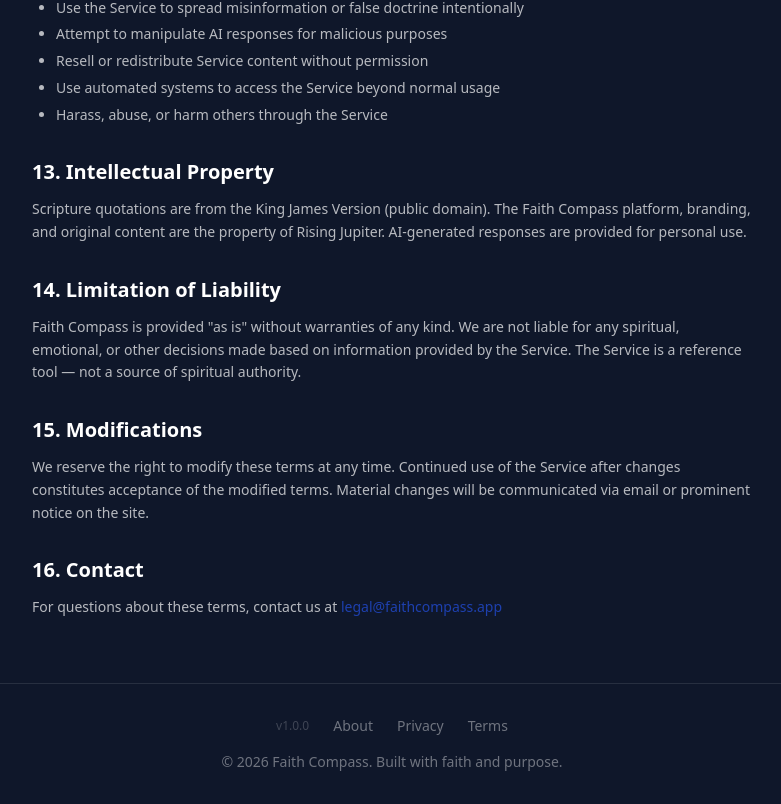
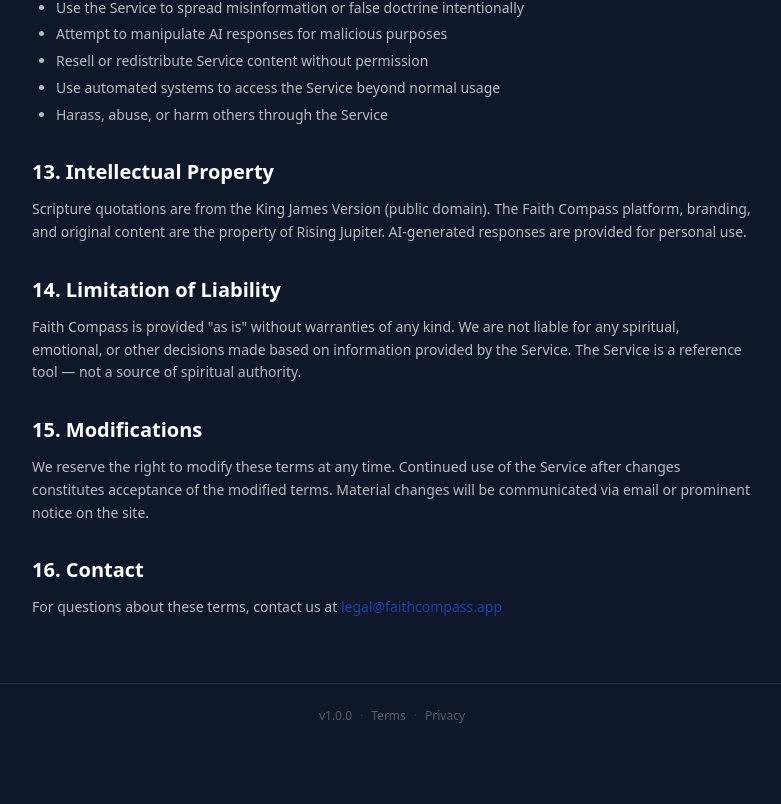
Before and after one commit to Othello16/faith-compass, a Next.js app: page /terms in a window 1280 px wide. Shown: the part 2009-2813 px from the top of the page, without its empty margins (248-1029 px from the left). After the commit the page ends 2757 px from the top, so only its background shows below. Built offline with nearby package versions, Linux system fonts and the light colour scheme.

Commit message:
fix: commit remaining Ralph Sprint 1 files — Footer in layout, clean privacy/terms inline footers

```diff
--- a/src/app/layout.tsx
+++ b/src/app/layout.tsx
@@ -4,6 +4,7 @@
 import CookieConsent from '@/components/CookieConsent'
 import FloatingCompass from '@/components/FloatingCompass'
 import InstallPrompt from '@/components/InstallPrompt'
+import Footer from '@/components/Footer'
 
 export const viewport: Viewport = {
   width: 'device-width',
@@ -64,7 +65,10 @@
         <meta name="msapplication-TileImage" content="/icon-144x144.png" />
       </head>
       <body>
-        <SessionProvider>{children}</SessionProvider>
+        <SessionProvider>
+          {children}
+          <Footer />
+        </SessionProvider>
         <FloatingCompass />
         <InstallPrompt />
         <CookieConsent />
--- a/src/app/privacy/page.tsx
+++ b/src/app/privacy/page.tsx
@@ -1,4 +1,3 @@
-import Link from 'next/link'
 import Header from '@/components/Header'
 
 export default function PrivacyPage() {
@@ -161,16 +160,6 @@
           </section>
         </div>
       </div>
-
-      <footer className="border-t border-white/10 px-6 py-8 text-center text-white/40 text-sm">
-        <div className="flex justify-center items-center gap-6 mb-4">
-          <span className="text-white/20 text-xs">v{process.env.NEXT_PUBLIC_APP_VERSION || '1.0.0'}</span>
-          <Link href="/about" className="hover:text-white transition">About</Link>
-          <Link href="/privacy" className="hover:text-white transition">Privacy</Link>
-          <Link href="/terms" className="hover:text-white transition">Terms</Link>
-        </div>
-        <p>&copy; 2026 Faith Compass. Built with faith and purpose.</p>
-      </footer>
     </main>
   )
 }
--- a/src/app/terms/page.tsx
+++ b/src/app/terms/page.tsx
@@ -1,4 +1,3 @@
-import Link from 'next/link'
 import Header from '@/components/Header'
 
 export default function TermsPage() {
@@ -167,16 +166,6 @@
           </section>
         </div>
       </div>
-
-      <footer className="border-t border-white/10 px-6 py-8 text-center text-white/40 text-sm">
-        <div className="flex justify-center items-center gap-6 mb-4">
-          <span className="text-white/20 text-xs">v{process.env.NEXT_PUBLIC_APP_VERSION || '1.0.0'}</span>
-          <Link href="/about" className="hover:text-white transition">About</Link>
-          <Link href="/privacy" className="hover:text-white transition">Privacy</Link>
-          <Link href="/terms" className="hover:text-white transition">Terms</Link>
-        </div>
-        <p>&copy; 2026 Faith Compass. Built with faith and purpose.</p>
-      </footer>
     </main>
   )
 }
--- /dev/null
+++ b/src/components/Footer.tsx
@@ -0,0 +1,15 @@
+import Link from 'next/link'
+
+export default function Footer() {
+  return (
+    <footer className="border-t border-white/10 px-6 py-6 text-center text-white/40 text-sm">
+      <div className="flex justify-center items-center gap-2 text-xs text-white/30">
+        <span>v{process.env.NEXT_PUBLIC_APP_VERSION || '1.0.0'}</span>
+        <span className="text-white/15">·</span>
+        <Link href="/terms" className="hover:text-white transition">Terms</Link>
+        <span className="text-white/15">·</span>
+        <Link href="/privacy" className="hover:text-white transition">Privacy</Link>
+      </div>
+    </footer>
+  )
+}
```
Also changed, not shown: 1 other file (tests, documents, lock files or other folders).
